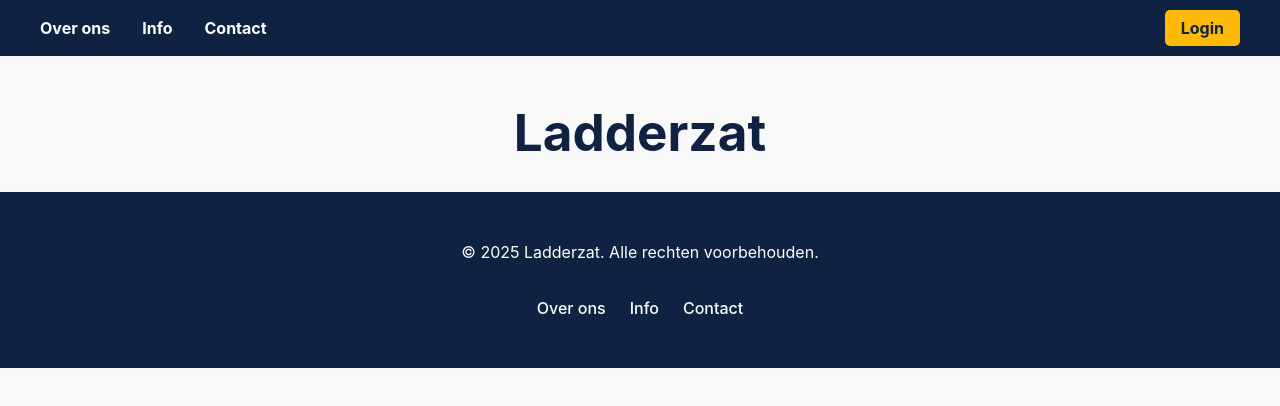
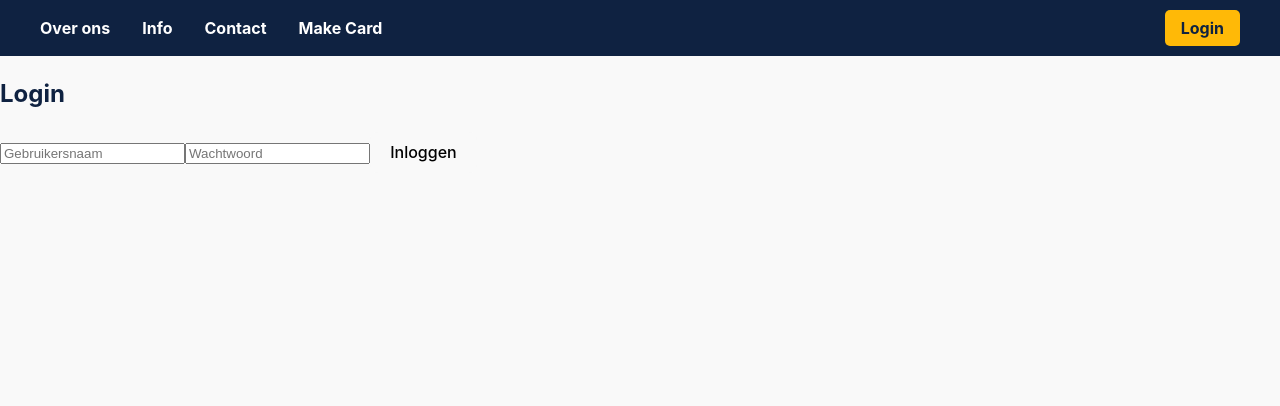
Before and after one commit to StanB78/Ladderzat, a React (Vite) app: page /login in a window 1280 px wide. Shown: the top 406 px of the page. Built offline with nearby package versions, Linux system fonts and the light colour scheme.

Commit message:
login gemaakt en cards veranderd en makecards gemaakt

```diff
--- a/src/App.jsx
+++ b/src/App.jsx
@@ -1,12 +1,32 @@
-import { BrowserRouter as Router, Routes, Route} from "react-router-dom";
+import { BrowserRouter as Router, Routes, Route } from "react-router-dom";
 import "./index.css";
-import Header from "./components/Header.jsx";
+import Header from "./components/Header";
+import MakeCard from "./components/MakeCard";
+import Login from "./components/Login"; // ✅ echte login
+
+const Home = () => <h2>Homepagina</h2>;
+
+const PrivateRoute = ({ children }) => {
+    const isLoggedIn = !!localStorage.getItem("token");
+    return isLoggedIn ? children : <Login />;
+};
 
 function App() {
     return (
         <Router>
-            <Header/>
-
+            <Header />
+            <Routes>
+                <Route path="/" element={<Home />} />
+                <Route path="/login" element={<Login />} />
+                <Route
+                    path="/make-card"
+                    element={
+                        <PrivateRoute>
+                            <MakeCard />
+                        </PrivateRoute>
+                    }
+                />
+            </Routes>
         </Router>
     );
 }
--- a/src/components/Header.jsx
+++ b/src/components/Header.jsx
@@ -1,38 +1,36 @@
-import'../index.css';
+import { Link, useNavigate } from "react-router-dom";
 
 function Header() {
+    const navigate = useNavigate();
+
+    const handleLogout = () => {
+        localStorage.removeItem("token");
+        navigate('/login');
+    };
+
+    const isLoggedIn = !!localStorage.getItem("token");
+
     return (
         <>
-            <div className="main"></div>
             <header>
                 <nav className="top-nav">
                     <div className="nav-wrapper">
                         <ul className="nav-links">
-                            <li><a href="aboutus.html">Over ons</a></li>
-                            <li><a href="#">Info</a></li>
-                            <li><a href="contact.html">Contact</a></li>
+                            <li><Link to="/about">Over ons</Link></li>
+                            <li><Link to="/info">Info</Link></li>
+                            <li><Link to="/contact">Contact</Link></li>
+                            <li><Link to="/make-card">Make Card</Link></li>
                         </ul>
                         <div className="login-prompt">
-                            <a href="login.php">Login</a>
+                            {isLoggedIn ? (
+                                <button onClick={handleLogout}>Logout</button>
+                            ) : (
+                                <Link to="/login">Login</Link>
+                            )}
                         </div>
                     </div>
                 </nav>
             </header>
-
-            <h1>Ladderzat</h1>
-
-            <main className="card-container"></main>
-
-            <footer className="site-footer">
-                <div className="footer-content">
-                    <p>&copy; 2025 Ladderzat. Alle rechten voorbehouden.</p>
-                    <ul className="footer-links">
-                        <li><a href="#about">Over ons</a></li>
-                        <li><a href="#info">Info</a></li>
-                        <li><a href="#contact">Contact</a></li>
-                    </ul>
-                </div>
-            </footer>
         </>
     );
 }
--- /dev/null
+++ b/src/components/Login.jsx
@@ -0,0 +1,46 @@
+// components/Login.jsx
+import { useState } from 'react';
+import { useNavigate } from 'react-router-dom';
+
+function Login() {
+    const [username, setUsername] = useState('');
+    const [password, setPassword] = useState('');
+    const navigate = useNavigate();
+
+    const handleLogin = (e) => {
+        e.preventDefault();
+
+        // Simpele fake login (later kun je dit vervangen met echte API)
+        if (username === 'admin' && password === 'password') {
+            localStorage.setItem('token', '123fakeToken'); // zet token
+            navigate('/make-card'); // navigeer na inloggen
+        } else {
+            alert('Ongeldige gegevens');
+        }
+    };
+
+    return (
+        <div className="login-page">
+            <h2>Login</h2>
+            <form onSubmit={handleLogin}>
+                <input
+                    type="text"
+                    placeholder="Gebruikersnaam"
+                    value={username}
+                    onChange={(e) => setUsername(e.target.value)}
+                    required
+                />
+                <input
+                    type="password"
+                    placeholder="Wachtwoord"
+                    value={password}
+                    onChange={(e) => setPassword(e.target.value)}
+                    required
+                />
+                <button type="submit">Inloggen</button>
+            </form>
+        </div>
+    );
+}
+
+export default Login;
--- /dev/null
+++ b/src/components/MakeCard.jsx
@@ -0,0 +1,15 @@
+// src/MakeCard.js
+import React from 'react';
+
+function MakeCard() {
+    return (
+        <div className="make-card-page">
+            <h2>Maak een nieuwe kaart</h2>
+            <p>Welkom bij het maken van een nieuwe kaart. Voeg hier je content toe!</p>
+
+            {/* Hier zou je een formulier kunnen toevoegen */}
+        </div>
+    );
+}
+
+export default MakeCard;
```
Also changed, not shown: src/components/cards.jsx (+13 -4 lines).
